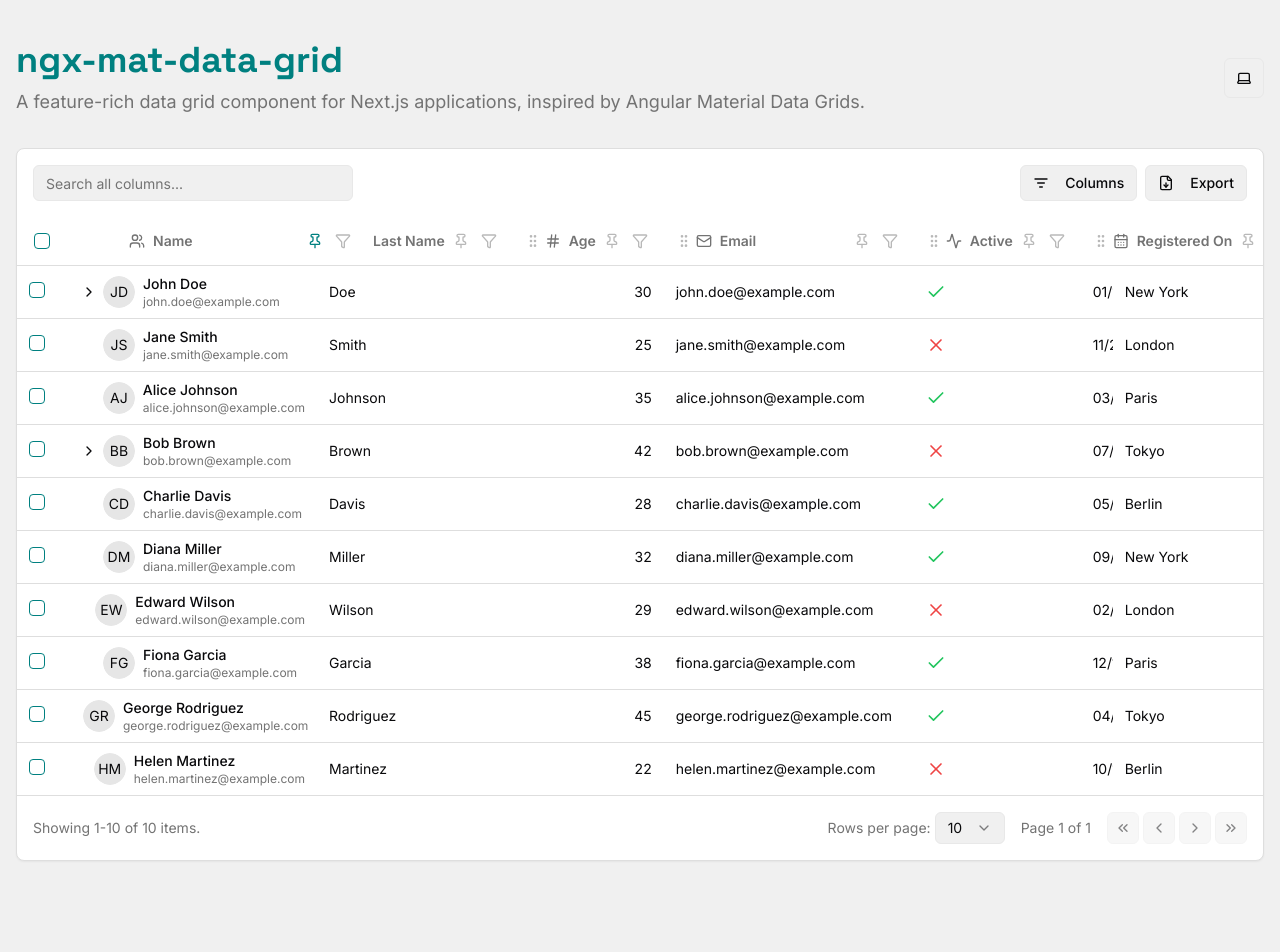
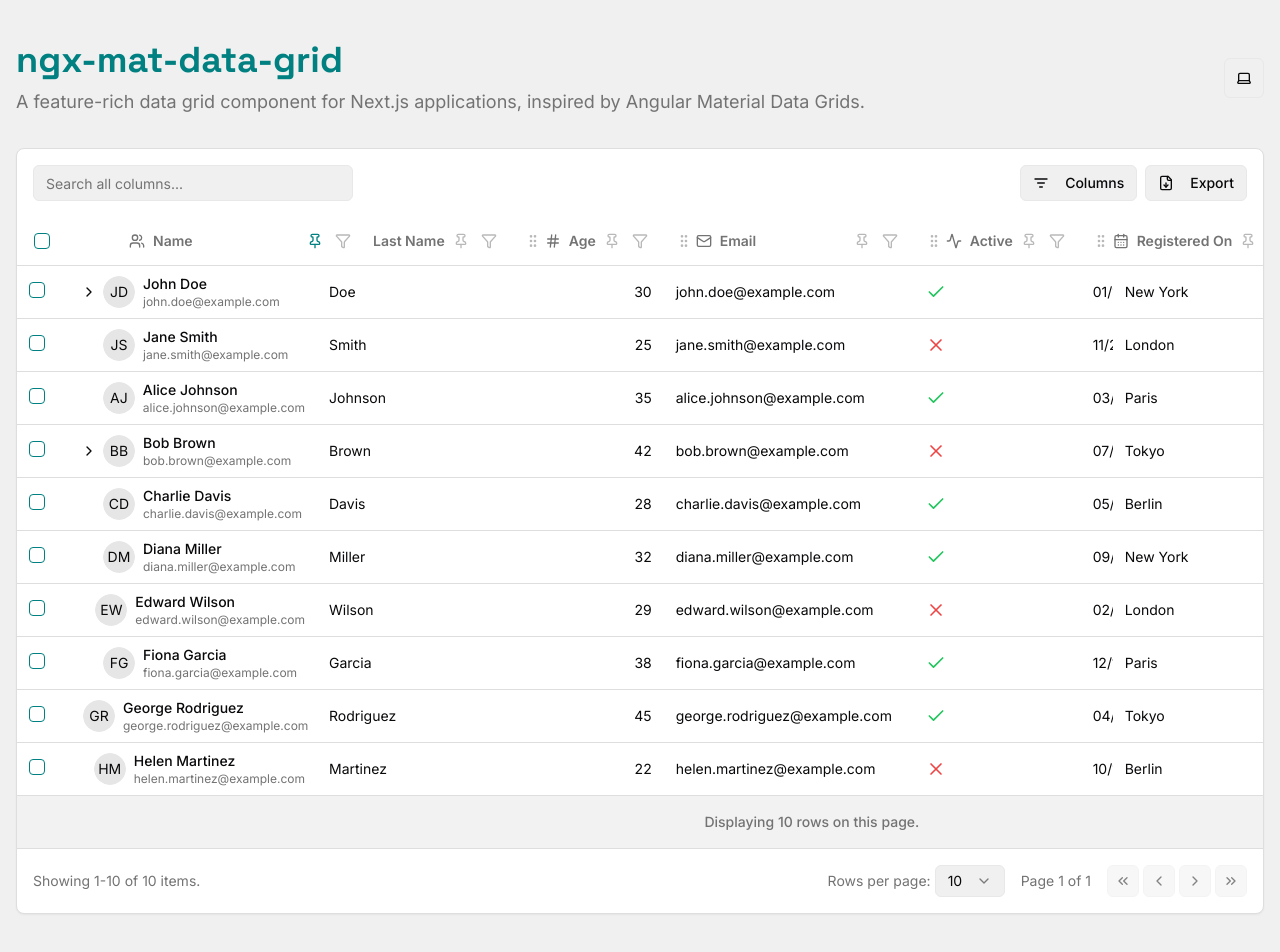
Before and after one commit to doktorigi/Fancy-UI-Grid, a Next.js app: page / in a window 1280 px wide. Before the commit the page ends 901 px from the top, so only its background shows below. Built offline with nearby package versions, Linux system fonts and the light colour scheme.

Commit message:
implement the Enhanced Status Bar & Footer

```diff
--- a/src/components/data-grid/DataGrid.tsx
+++ b/src/components/data-grid/DataGrid.tsx
@@ -18,6 +18,7 @@ import {
   TableHead,
   TableHeader,
   TableRow,
+  TableFooter,
 } from '@/components/ui/table';
 import { Input } from '@/components/ui/input';
 import { Checkbox } from '@/components/ui/checkbox';
@@ -1086,6 +1087,8 @@ export function DataGrid<TData extends HierarchicalData<TData>>({
     exportToXlsx(dataToExport, orderedVisibleColumnDefs.map(c => ({...c, field: c.field as (keyof TData & string)})), 'grid_export');
   };
 
+  const renderedRowsCount = paginatedData.filter(r => !r.isGroupHeader).length;
+
 
   return (
     <div
@@ -1311,6 +1314,18 @@ export function DataGrid<TData extends HierarchicalData<TData>>({
               </TableRow>
             )}
           </TableBody>
+          {renderedRowsCount > 0 && (
+            <TableFooter>
+              <TableRow>
+                <TableCell
+                  colSpan={orderedVisibleColumnDefs.length + (enableRowSelection ? 1 : 0)}
+                  className="text-sm text-muted-foreground text-center"
+                >
+                  Displaying {renderedRowsCount} row{renderedRowsCount === 1 ? "" : "s"} on this page.
+                </TableCell>
+              </TableRow>
+            </TableFooter>
+          )}
         </Table>
       </div>
       <DataGridPagination
```
